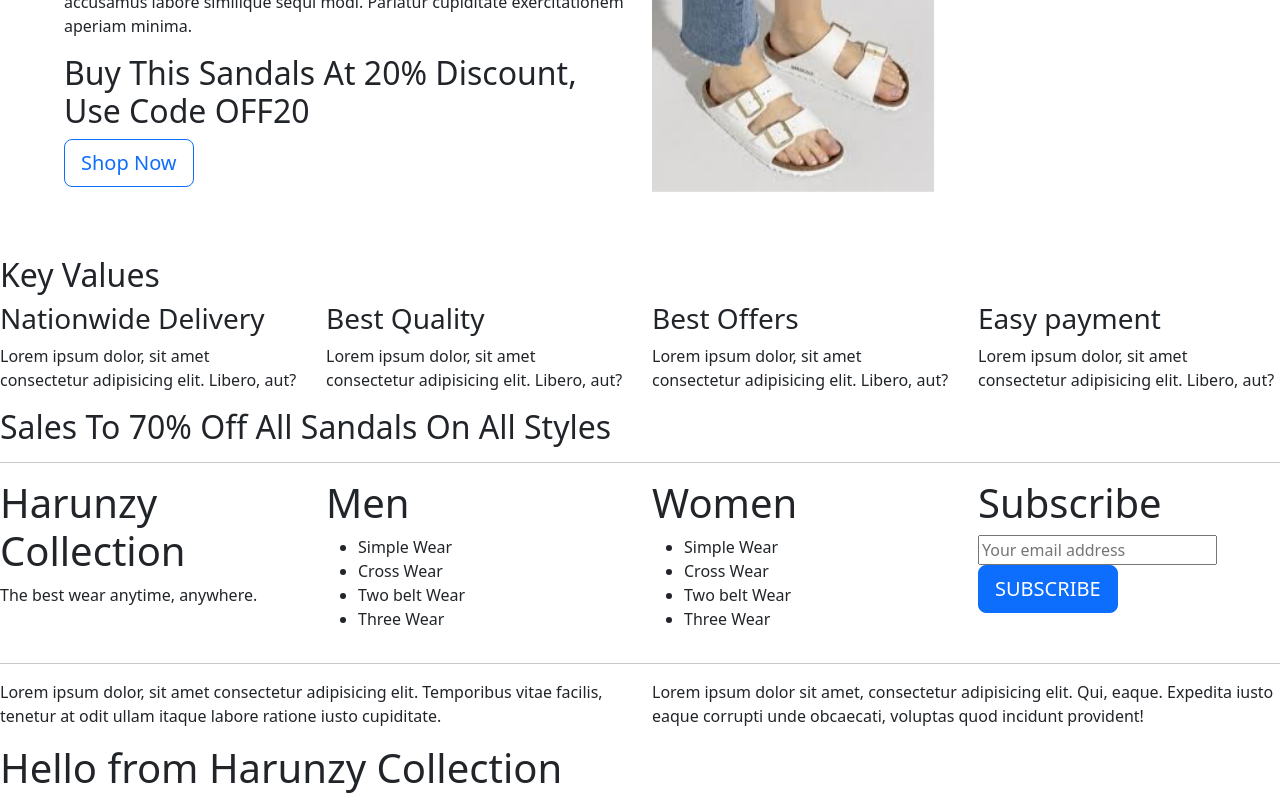
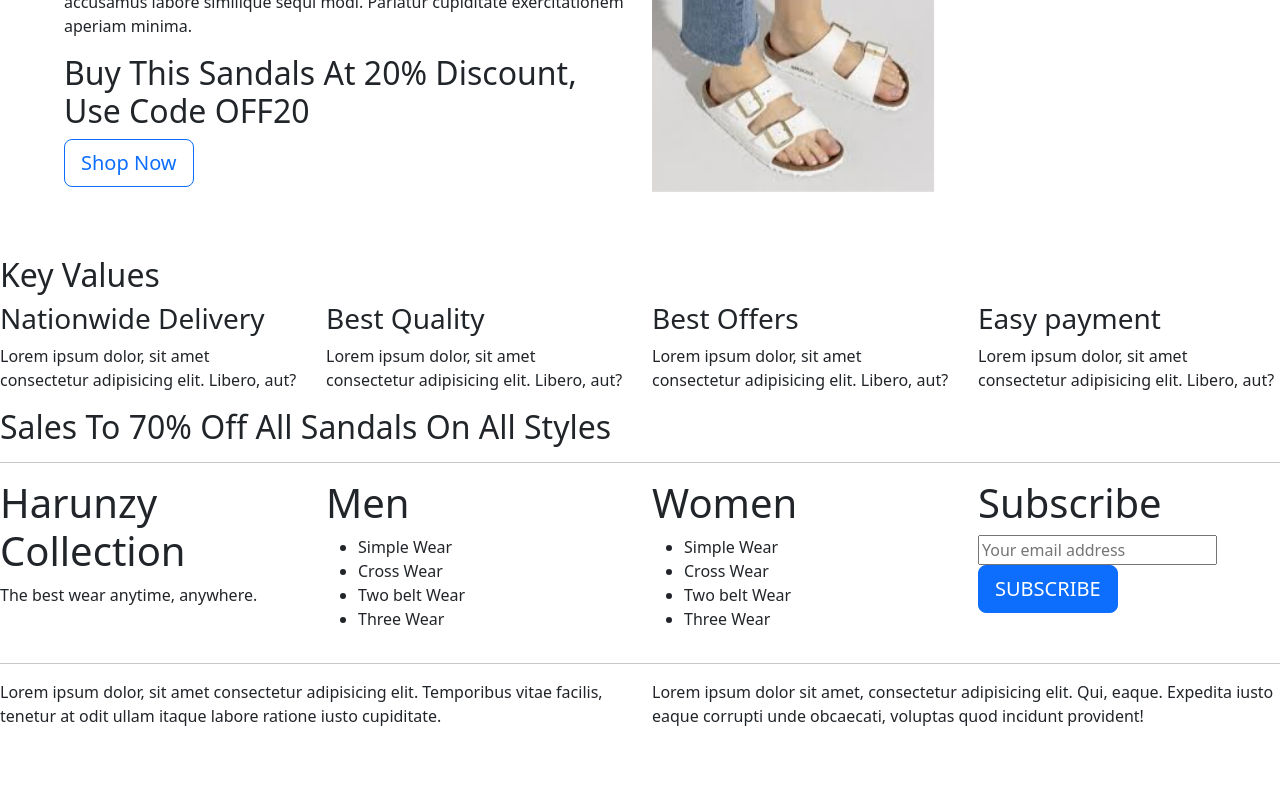
Before and after one commit to HarunaZakaria/HarunzyCollection, a React (Vite) app: page / in a window 1280 px wide. Shown: the part 1750-2550 px from the top of the page. After the commit the page ends 2494 px from the top, so only its background shows below. Built offline with nearby package versions, Linux system fonts and the light colour scheme.

Commit message:
add more solution

```diff
--- a/src/App.jsx
+++ b/src/App.jsx
@@ -10,8 +10,6 @@ function App() {
     <>
       <Header />
       <Footer />
-      <h1>Hello from Harunzy Collection</h1>
-
     </>
   )
 }
```
